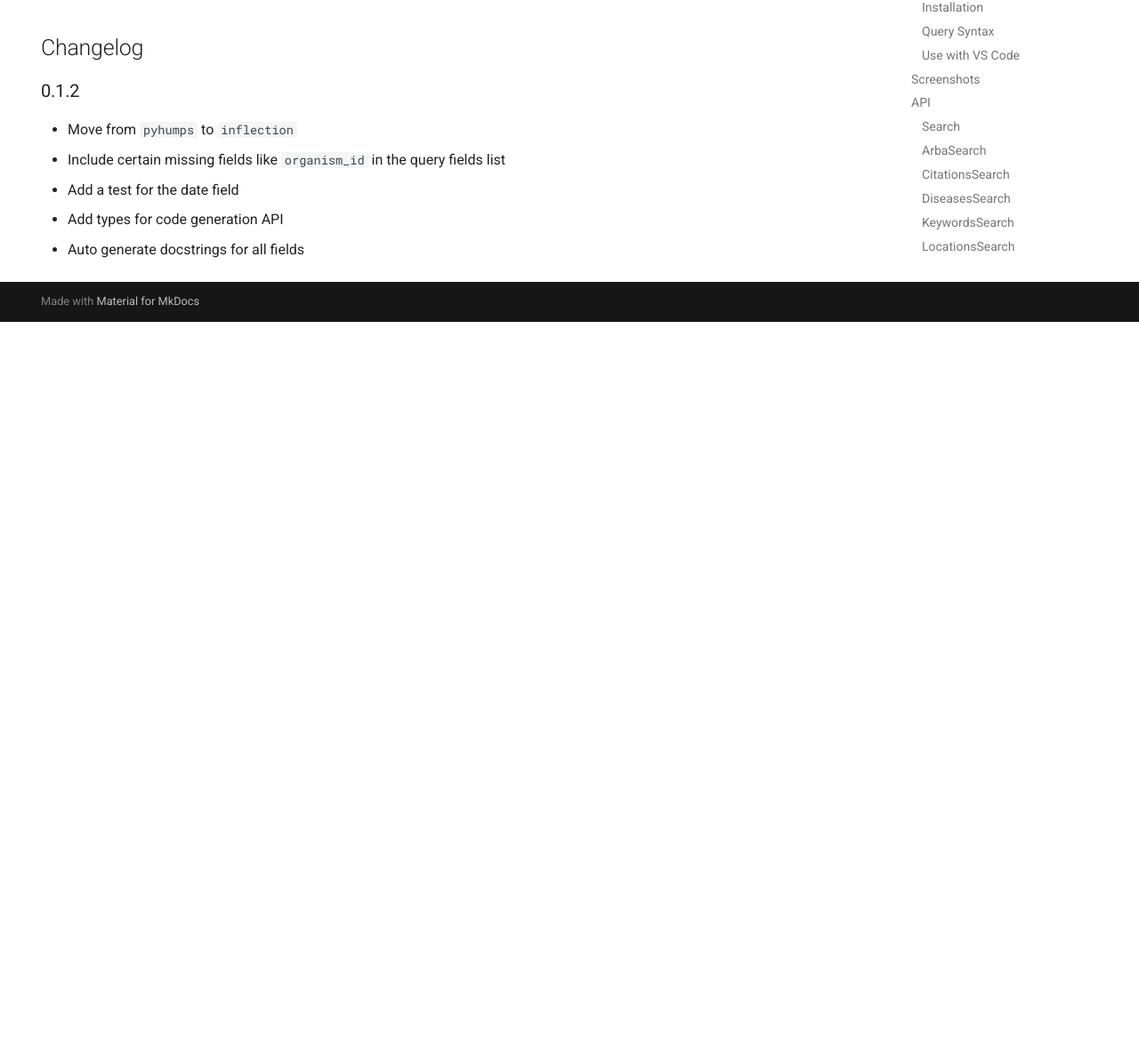
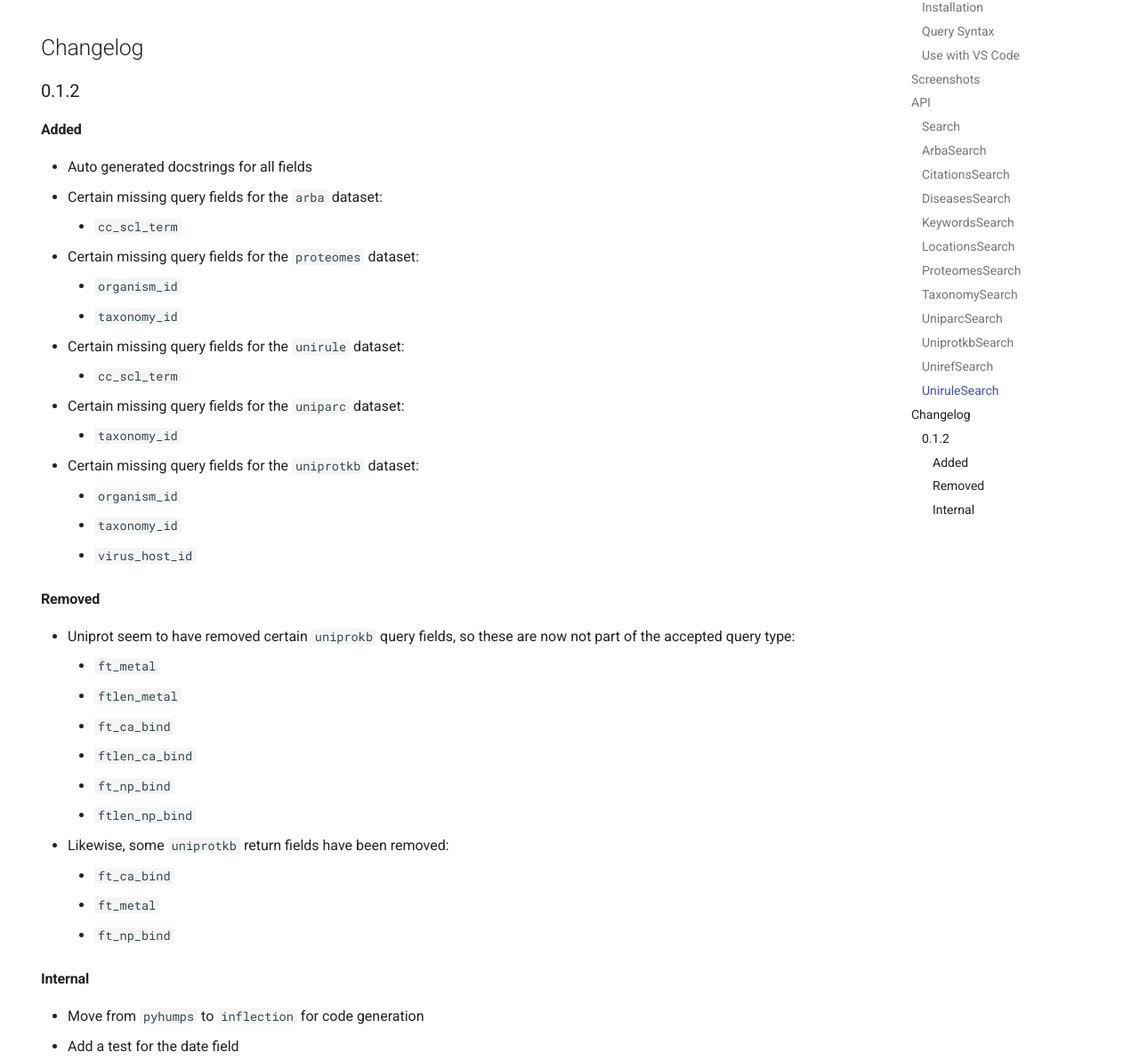
Before and after one commit to multimeric/Unipressed, an MkDocs documentation site: the page built from docs/index.md, in a window 1280 px wide and 1400 px high, scrolled down 6530 px, cut to the strip 208-1400 px from the top of the window. Shown: the whole strip at 89% size. Built offline with MkDocs 1.6.1 and Material for MkDocs 9.7.7, drawn with Linux system fonts in a browser that asks for light colours; comment, search, counter and statistics services are not loaded; before the commit the page ends 7100 px from its top, so only the background shows below that.

Commit message:
Rerun code generation after fixing enum docstrings and missing descriptions

```diff
--- a/docs/index.md
+++ b/docs/index.md
@@ -90,8 +90,36 @@
 
 ### 0.1.2
 
-* Move from `pyhumps` to `inflection`
-* Include certain missing fields like `organism_id` in the query fields list
+#### Added
+* Auto generated docstrings for all fields
+* Certain missing query fields for the `arba` dataset:
+    * `cc_scl_term`
+* Certain missing query fields for the `proteomes` dataset:
+    * `organism_id`
+    * `taxonomy_id`
+* Certain missing query fields for the `unirule` dataset:
+    * `cc_scl_term`
+* Certain missing query fields for the `uniparc` dataset:
+    * `taxonomy_id`
+* Certain missing query fields for the `uniprotkb` dataset:
+    * `organism_id`
+    * `taxonomy_id`
+    * `virus_host_id`
+
+#### Removed
+* Uniprot seem to have removed certain `uniprokb` query fields, so these are now not part of the accepted query type:
+    * `ft_metal`
+    * `ftlen_metal`
+    * `ft_ca_bind`
+    * `ftlen_ca_bind`
+    * `ft_np_bind`
+    * `ftlen_np_bind`
+* Likewise, some `uniprotkb` return fields have been removed:
+    * `ft_ca_bind`
+    * `ft_metal`
+    * `ft_np_bind`
+
+#### Internal
+* Move from `pyhumps` to `inflection` for code generation
 * Add a test for the date field
 * Add types for code generation API
-* Auto generate docstrings for all fields
```
Also changed, not shown: 9 other files.
